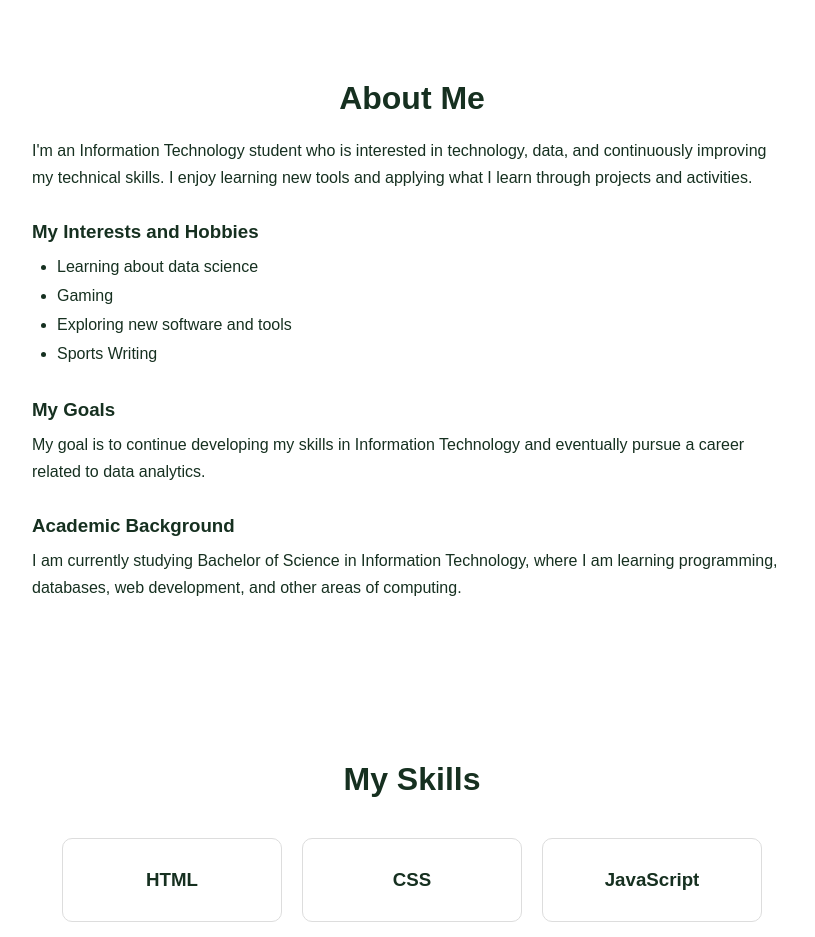
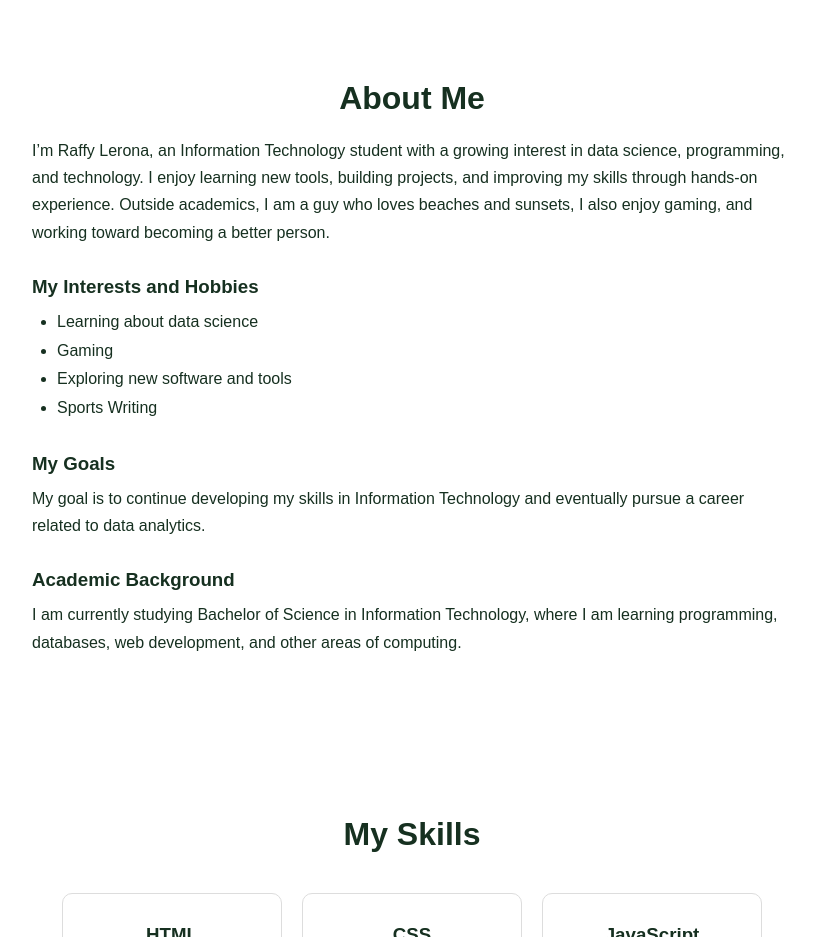
Before and after one commit to raffylerona-dataan/progressive-portfolio, a plain HTML site: page index.html in a window 1280 px wide. Shown: the part 800-1737 px from the top of the page, without its empty margins (228-1043 px from the left). Drawn offline with Linux system fonts and the light colour scheme.

Commit message:
Update short biography content

```diff
--- a/index.html
+++ b/index.html
@@ -34,10 +34,10 @@
         <h2>About Me</h2>
 
         <p>
-            I'm an Information Technology student who is interested in
-            technology, data, and continuously improving my technical skills.
-            I enjoy learning new tools and applying what I learn through
-            projects and activities.
+            I’m Raffy Lerona, an Information Technology student with a growing interest in data science,
+            programming, and technology. I enjoy learning new tools, building projects, and improving my skills
+            through hands-on experience. Outside academics, I am a guy who loves beaches and sunsets, I also enjoy gaming,
+            and working toward becoming a better person.
         </p>
 
         <h3>My Interests and Hobbies</h3>
```
